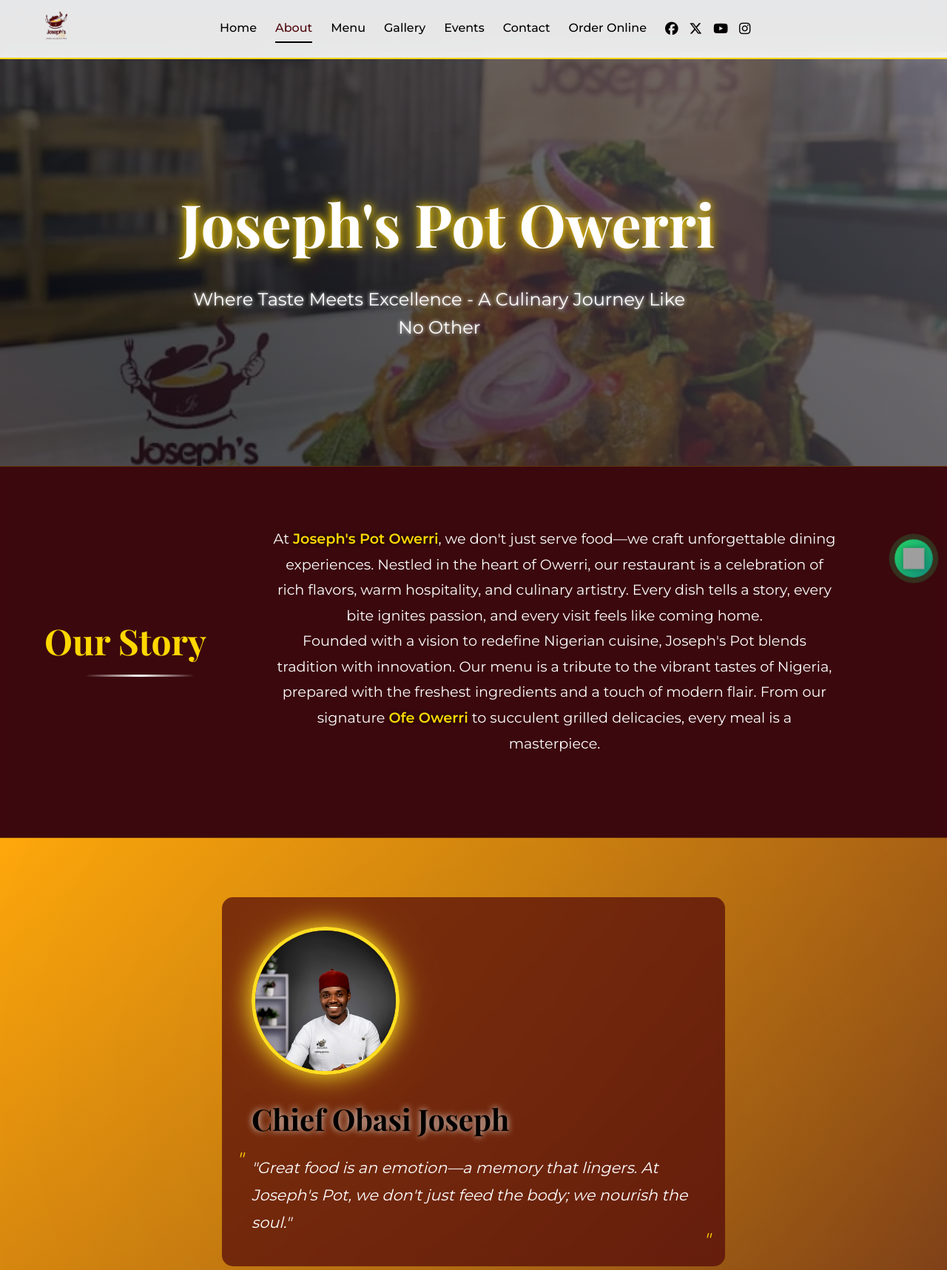
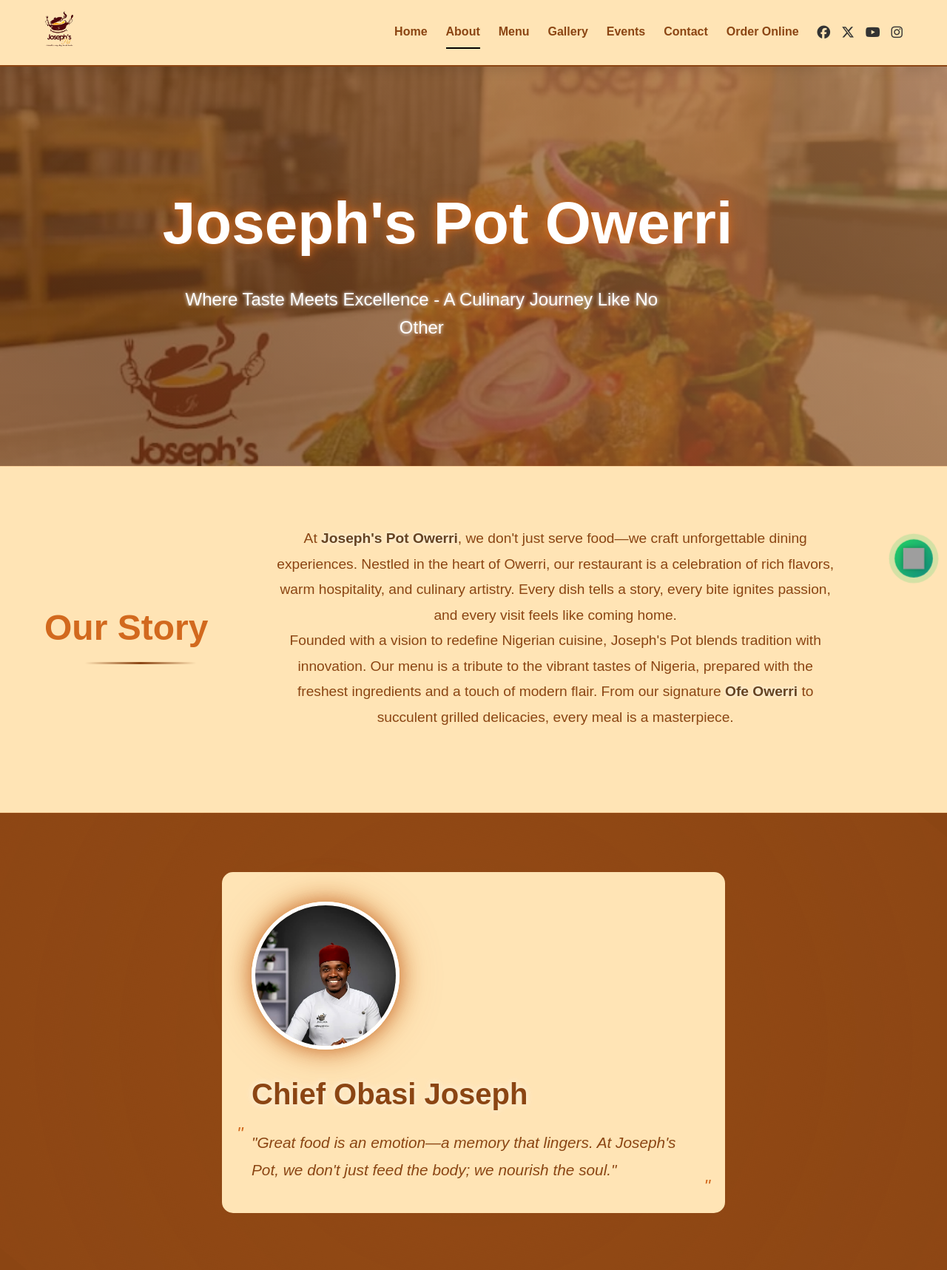
Before and after one commit to pdepilot/Josephspot.com, a PHP site: page /about.html in a window 1280 px wide. Shown: the top 1717 px of the page at 74% size. Run offline with PHP 8.4, Linux system fonts and the light colour scheme; some web fonts are replaced; grey boxes are pictures that could not be loaded.

Commit message:
very commit

```diff
--- a/CSS/about.css
+++ b/CSS/about.css
@@ -1,24 +1,31 @@
 /* ===== Base Styles ===== */
 :root {
-  --cosmic-gold: #ffd700;
-  --deep-space: #0a0e17;
-  --cosmic-red: #fa2626;
-  --pure-white: #ffffff;
-  --galaxy-edge: rgba(10, 14, 23, 0.9);
+  --brown: #8b4513;
+  --brown-light: #a0522d;
+  --brown-dark: #654321;
+  --white: #ffffff;
+  --pale-orange: #ffe4b5;
+  --pale-orange-light: #fff8dc;
+  --accent: #d2691e;
+  --text: #333333;
+  --text-light: #666666;
+  --shadow: 0 5px 15px rgba(0, 0, 0, 0.1);
+  --transition: all 0.3s ease;
 }
 
 * {
   box-sizing: border-box;
   margin: 0;
   padding: 0;
+  font-family: "Poppins", sans-serif;
 }
 
 body {
-  font-family: "Montserrat", sans-serif;
-  color: var(--pure-white);
+  font-family: "Poppins", sans-serif;
+  color: var(--text);
   line-height: 1.6;
   overflow-x: hidden;
-  background: var(--deep-space);
+  background-color: var(--pale-orange);
 }
 
 /* ===== Navigation ===== */
@@ -28,26 +35,12 @@
   left: 0;
   width: 100%;
   padding: 15px 0;
-  background-color: rgba(255, 255, 255, 0.9);
-  backdrop-filter: blur(15px);
-  -webkit-backdrop-filter: blur(15px);
+  background: var(--pale-orange);
   z-index: 1000;
-  border-bottom: 2px solid var(--cosmic-gold);
-  animation: quantumNavbar 10s infinite alternate;
+  border-bottom: 2px solid var(--brown);
+  box-shadow: var(--shadow);
+  transition: var(--transition);
 }
-
-@keyframes quantumNavbar {
-  0% {
-    box-shadow: 0 5px 30px rgba(255, 215, 0, 0.3);
-  }
-  50% {
-    box-shadow: 0 5px 30px rgba(123, 45, 222, 0.5);
-  }
-  100% {
-    box-shadow: 0 5px 30px rgba(255, 215, 0, 0.3);
-  }
-}
-
 .container {
   display: flex;
   justify-content: space-between;
@@ -58,51 +51,51 @@
 }
 
 .logo img {
-  height: 40px;
-  transition: all 0.3s ease;
+  height: 50px;
+  transition: var(--transition);
 }
 
 .navbar.scrolled .logo img {
   height: 40px;
-  filter: brightness(5);
+  filter: brightness(0) invert(1);
 }
+
 
 .nav-links {
   display: flex;
-  justify-content: center;
-  flex: 1;
   gap: 25px;
 }
 
 .nav-links a {
-  color: rgb(0, 0, 0);
+  color: var(--brown);
   text-decoration: none;
-  font-weight: 500;
-  transition: all 0.3s ease;
+  font-weight: 600;
+  font-size: 16px;
   position: relative;
-  padding: 5px 0;
+  padding: 8px 0;
+  transition: var(--transition);
 }
 
 .navbar.scrolled {
-  background-color: #50070b;
+  background-color: var(--brown);
   padding: 10px 0;
   box-shadow: 0 4px 12px rgba(0, 0, 0, 0.15);
 }
 
 .navbar.scrolled .nav-links a {
-  color: #f5f2f2;
+  color: var(--white);
 }
 
 .navbar.scrolled .social a {
-  color: #fff;
+  color: var(--white);
 }
 
 .navbar.scrolled .menu-toggle {
-  color: #f7f1f1;
+  color: var(--white);
 }
 
 .nav-links a:hover {
-  color: var(--cosmic-red);
+  color: var(--accent);
 }
 
 .nav-links a::after {
@@ -112,12 +105,12 @@
   height: 2px;
   bottom: 0;
   left: 0;
-  background-color: var(--cosmic-red);
-  transition: width 0.3s ease;
+  background-color: var(--brown);
+  transition: var(--transition);
 }
 
 .nav-links a.active {
-  color: #50070b;
+  color: var(--brown);
 }
 
 .nav-links a.active::after {
@@ -135,13 +128,13 @@
 }
 
 .social a {
-  color: rgb(0, 0, 0);
-  transition: all 0.3s ease;
+  color: var(--text);
+  transition: var(--transition);
   font-size: 1.1rem;
 }
 
 .social a:hover {
-  color: var(--cosmic-gold);
+  color: var(--accent);
   transform: translateY(-2px);
 }
 
@@ -157,7 +150,7 @@
 
 /* ===== Header Section ===== */
 .header {
-  background: linear-gradient(rgba(10, 14, 23, 0.7), rgba(10, 14, 23, 0.7)),
+  background: linear-gradient(rgba(139, 69, 19, 0.7), rgba(139, 69, 19, 0.7)),
     url("/images/unnamed.webp");
   background-size: cover;
   background-position: center;
@@ -180,10 +173,10 @@
 }
 
 .header h1 {
-  font-family: "Playfair Display", serif;
+  font-family: "Poppins", sans-serif;
   font-size: clamp(2.5rem, 8vw, 5rem);
   margin-bottom: 20px;
-  text-shadow: 0 0 10px var(--cosmic-gold), 0 0 20px rgba(255, 215, 0, 0.5);
+  text-shadow: 0 0 10px var(--accent), 0 0 20px rgba(210, 105, 30, 0.5);
   position: relative;
   margin-right: 70px;
   z-index: 1;
@@ -218,9 +211,9 @@
   height: 100%;
   background: linear-gradient(
     45deg,
-    rgba(247, 43, 43, 0.3) 0%,
+    rgba(210, 105, 30, 0.3) 0%,
     rgba(26, 28, 29, 0.2) 50%,
-    rgba(243, 225, 231, 0.3) 100%
+    rgba(255, 228, 181, 0.3) 100%
   );
   animation: gradientFlow 15s ease infinite;
   background-size: 200% 200%;
@@ -242,19 +235,19 @@
 .about-section {
   padding: 80px 0;
   text-align: center;
-  background: rgba(80, 7, 11, 0.7);
+  background: var(--pale-orange);
   backdrop-filter: blur(5px);
   -webkit-backdrop-filter: blur(5px);
   position: relative;
   overflow: hidden;
-  border-top: 1px solid rgba(255, 215, 0, 0.2);
-  border-bottom: 1px solid rgba(255, 215, 0, 0.2);
+  border-top: 1px solid rgba(210, 105, 30, 0.2);
+  border-bottom: 1px solid rgba(210, 105, 30, 0.2);
 }
 
 .section-title {
-  font-family: "Playfair Display", serif;
+  font-family: "Poppins", sans-serif;
   font-size: clamp(2rem, 5vw, 3rem);
-  color: var(--cosmic-gold);
+  color: var(--accent);
   margin-bottom: 30px;
   position: relative;
   display: inline-block;
@@ -265,7 +258,7 @@
   position: absolute;
   width: 50%;
   height: 3px;
-  background: linear-gradient(100deg, transparent, white, transparent);
+  background: linear-gradient(100deg, transparent, var(--brown), transparent);
   bottom: -10px;
   left: 25%;
   animation: linePulse 2s infinite;
@@ -290,24 +283,20 @@
   max-width: 800px;
   margin: 0 auto 30px;
   font-size: clamp(1rem, 2vw, 1.2rem);
-  color: white;
+  color: var(--brown);
   line-height: 1.8;
   padding: 0 20px;
 }
 
 .about-content strong {
-  color: var(--cosmic-gold);
-  text-shadow: 0 0 5px rgb(3, 3, 3);
+  color: var(--brown-dark);
+  text-shadow: 0 0 5px var(--white);
 }
 
 /* ===== CEO Section ===== */
 .ceo-section {
   padding: 80px 0;
-  background: linear-gradient(
-    135deg,
-    rgba(254, 166, 11, 1),
-    rgba(131, 60, 25, 0.9)
-  );
+  background: var(--brown);
   position: relative;
   overflow: hidden;
 }
@@ -339,7 +328,7 @@
 .ceo-container {
   position: relative;
   z-index: 1;
-  background: rgba(80, 7, 11, 0.7);
+  background: var(--pale-orange);
   backdrop-filter: blur(10px);
   -webkit-backdrop-filter: blur(10px);
   padding: 40px;
@@ -353,8 +342,8 @@
   height: 200px;
   border-radius: 50%;
   object-fit: cover;
-  border: 5px solid var(--cosmic-gold);
-  box-shadow: 0 0 30px var(--cosmic-gold), 0 0 60px rgba(255, 215, 0, 0.3);
+  border: 5px solid var(--white);
+  box-shadow: 0 0 30px var(--accent), 0 0 60px rgba(210, 105, 30, 0.3);
   margin-bottom: 20px;
   cursor: pointer;
   transition: all 0.5s cubic-bezier(0.175, 0.885, 0.32, 1.275);
@@ -363,13 +352,13 @@
 
 .ceo-image:hover {
   transform: scale(1.05) rotate(5deg);
-  box-shadow: 0 0 40px var(--cosmic-gold), 0 0 80px rgba(255, 215, 0, 0.5);
+  box-shadow: 0 0 40px var(--accent), 0 0 80px rgba(210, 105, 30, 0.5);
   filter: grayscale(0%) contrast(120%);
 }
 
 .ceo-name {
-  font-family: "Playfair Display", serif;
-  color: black;
+  font-family: "Poppins", sans-serif;
+  color: var(--brown);
   font-size: clamp(1.8rem, 4vw, 2.5rem);
   margin-bottom: 15px;
   text-shadow: 0 0 10px rgba(248, 248, 245, 0.904);
@@ -377,7 +366,7 @@
 
 .ceo-quote {
   font-style: italic;
-  color: white;
+  color: var(--brown);
   max-width: 600px;
   margin: 0 auto;
   font-size: clamp(1rem, 2vw, 1.3rem);
@@ -388,7 +377,7 @@
 .ceo-quote::before,
 .ceo-quote::after {
   content: '"';
-  color: var(--cosmic-gold);
+  color: var(--accent);
   font-size: 1.5rem;
   position: absolute;
 }
--- a/CSS/menu.css
+++ b/CSS/menu.css
@@ -34,7 +34,7 @@
   left: 0;
   width: 100%;
   padding: 15px 0;
-  background: var(--white);
+  background: var(--pale-orange);
   z-index: 1000;
   border-bottom: 2px solid var(--brown);
   box-shadow: var(--shadow);
@@ -333,7 +333,7 @@
 
 /* Special Items */
 .special-item {
-  background: linear-gradient(135deg, var(--brown), var(--brown-light));
+  background: linear-gradient(135deg, var(--brown), var(--brown));
   color: var(--white);
 }
 
@@ -394,6 +394,7 @@
   padding-left: 5px;
 }
 
+
 .qr-container {
   text-align: center;
   padding: 20px;
@@ -436,6 +437,7 @@
   padding-top: 20px;
   border-top: 1px solid rgba(255, 255, 255, 0.2);
   opacity: 0.8;
+  color: var(--white);
 }
 
 /* Floating Action Buttons */
--- a/about.html
+++ b/about.html
@@ -6,7 +6,6 @@
     <title>About Us | Joseph's Pot Owerri</title>
     <link rel="preconnect" href="https://fonts.googleapis.com" />
     <link rel="icon" href="./images/logo3.png">
-    <link rel="stylesheet" href="./CSS/about.css" />
     <link rel="stylesheet" href="./fontawesome-free-6.7.2-web/css/all.min.css">
     <link rel="preconnect" href="https://fonts.gstatic.com" crossorigin />
     <link rel="preload" href="font.woff2" as="font" type="font/woff2" crossorigin>
@@ -14,7 +13,7 @@
       href="https://fonts.googleapis.com/css2?family=Playfair+Display:wght@700&family=Montserrat:wght@400;500;600&display=swap"
       rel="stylesheet"
     />
-    <link rel="stylesheet" href="/CSS/about.css">
+    <link rel="stylesheet" href="./CSS/about.css">
   </head>
   <body>
 
@@ -185,8 +184,8 @@
                     <div class="footer-column reveal-right">
                         <h4><i class="fas fa-map-marker-alt"></i> Visit Us</h4>
                         <p>
-                            123 Food Street,<br>
-                            Ikenegbu Layout, Owerri<br>
+                            120<br>
+                            Ikenegbu Layout By Maris Junction, Owerri<br>
                             Imo State, Nigeria<br>
                             <a href="https://maps.google.com?q=Joseph's Pot Owerri" target="_blank">📍 <span>
                                     Get Directions</span></a>
@@ -196,7 +195,7 @@
                 </div>
 
                 <div class="footer-bottom">
-                    <p>&copy; 2025 Joseph's Pot. All Rights Reserved | Developed by Eribs Tech</p>
+                    <p>&copy; 2025 Joseph's Pot. All Rights Reserved | Developed by ERIBS Tech</p>
                 </div>
             </div>
         </div>
@@ -215,6 +214,6 @@
       />
     </a>
 
-    <script src="/JAVASCRIPT/about.js"></script>
+    <script src="./JAVASCRIPT/about.js"></script>
   </body>
 </html>
--- a/index.html
+++ b/index.html
@@ -508,7 +508,7 @@
 
         <div class="form-image">
             <div class="image-overlay"></div>
-            <img src="https://images.unsplash.com/photo-1517248135467-4c7edcad34c4?ixlib=rb-4.0.3&ixid=M3wxMjA3fDB8MHxzZWFyY2h8Mnx8cmVzdGF1cmFudHxlbnwwfHwwfHx8MA%3D%3D&w=1000&q=80" loading="lazy" alt="Elegant restaurant interior" />
+            <img src="/images/image8.jpg" loading="lazy" alt="Elegant restaurant interior" />
             <div class="image-content">
                 <h3>Fine Dining Experience</h3>
                 <p>Book your table for an unforgettable culinary journey</p>
```
Also changed, not shown: other parts of CSS/about.css (+44 -52 lines), CSS/index.css (+5 -5 lines), JAVASCRIPT/about.js (+63 -86 lines), JAVASCRIPT/order online.js (+9 -4 lines).
